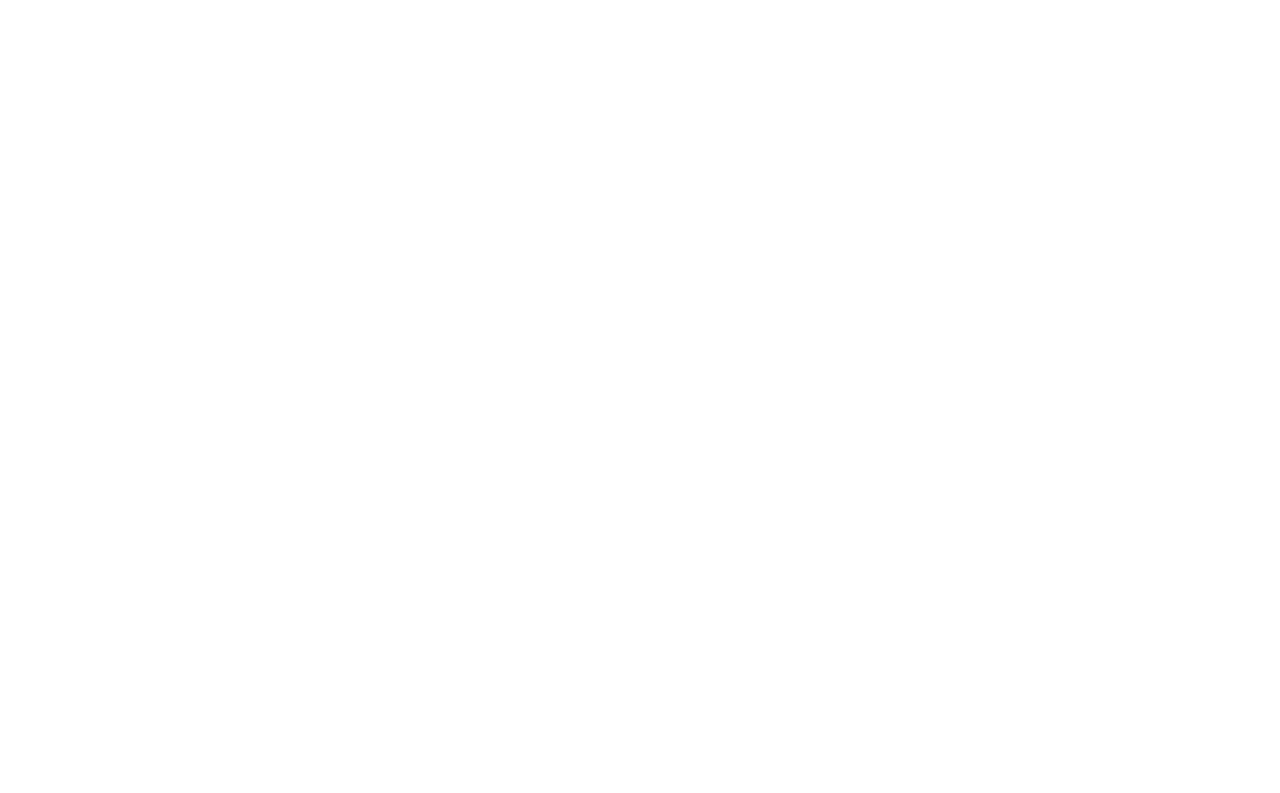
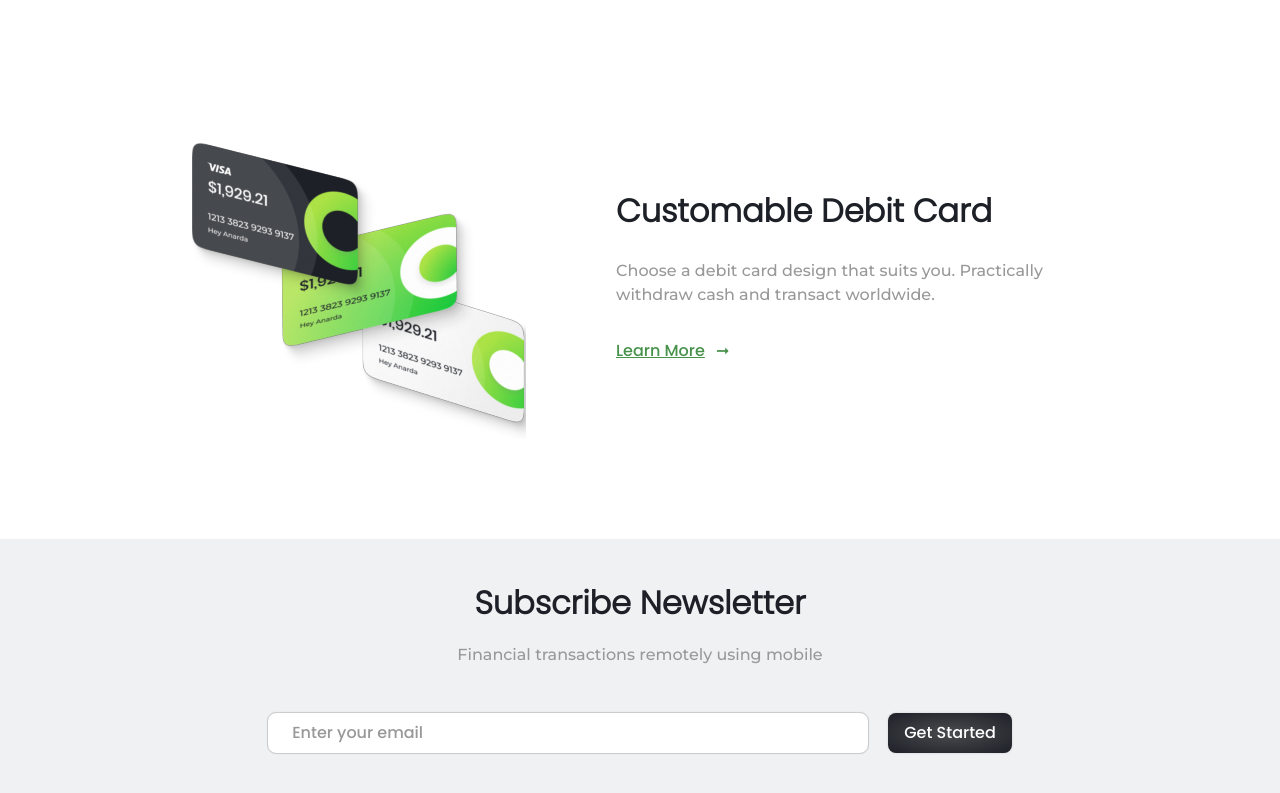
Before and after one commit to KPrince-coder/React-Projects, a React (Create React App) app: page / in a window 1280 px wide. Shown: the part 1904-2697 px from the top of the page. Before the commit the page ends 1017 px from the top, so only its background shows below. Built offline with nearby package versions, Linux system fonts and the light colour scheme.

Commit message:
Add Newsletter component to App.js

```diff
--- a/src/App.js
+++ b/src/App.js
@@ -1,6 +1,8 @@
 import Navbar from './components/Navbar/Navbar';
 import Hero from './components/Hero/Hero';
 import Security from './components/Security/Security';
+import About from './components/About/About';
+import Newsletter from './components/Newsletter/Newsletter';
 
 function App() {
 	return (
@@ -8,6 +10,8 @@
 			<Navbar />
 			<Hero />
 			<Security />
+			<About />
+			<Newsletter />
 		</>
 	);
 }
```
